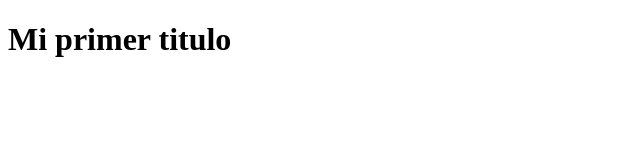
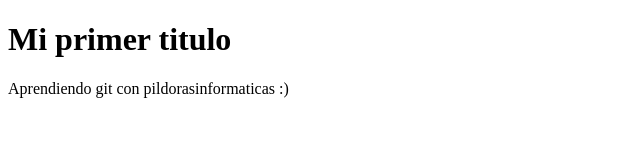
Before and after one commit to AbnerJu/git2, a plain HTML site: page index.html in a window 1280 px wide. Shown: the whole page, without its empty margins (0-640 px from the left). Drawn offline with Linux system fonts and the light colour scheme.

Commit message:
Update index.html

```diff
--- a/index.html
+++ b/index.html
@@ -7,5 +7,6 @@
 </head>
 <body>
     <h1>Mi primer titulo</h1>
+    <p>Aprendiendo git con pildorasinformaticas :)</p>
 </body>
 </html>
```
